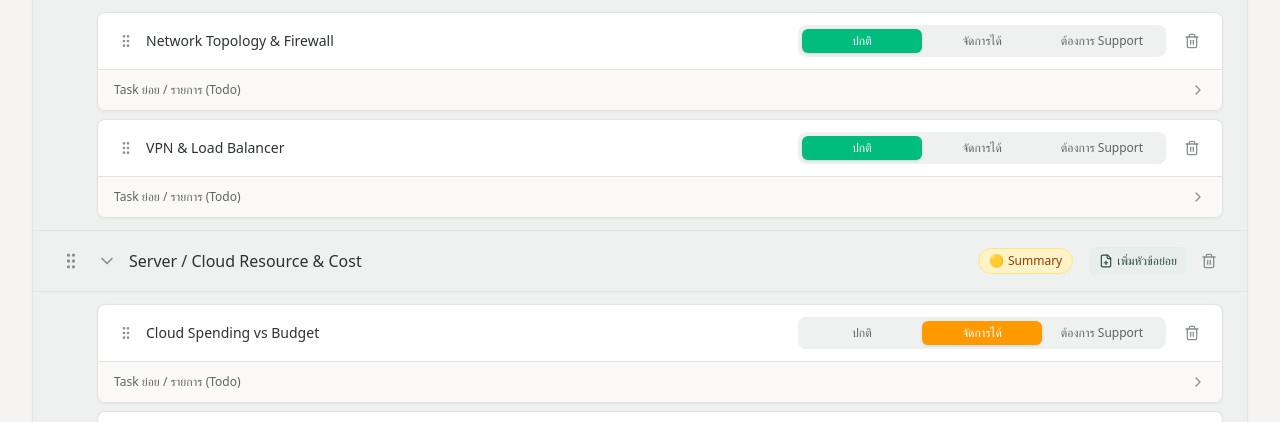
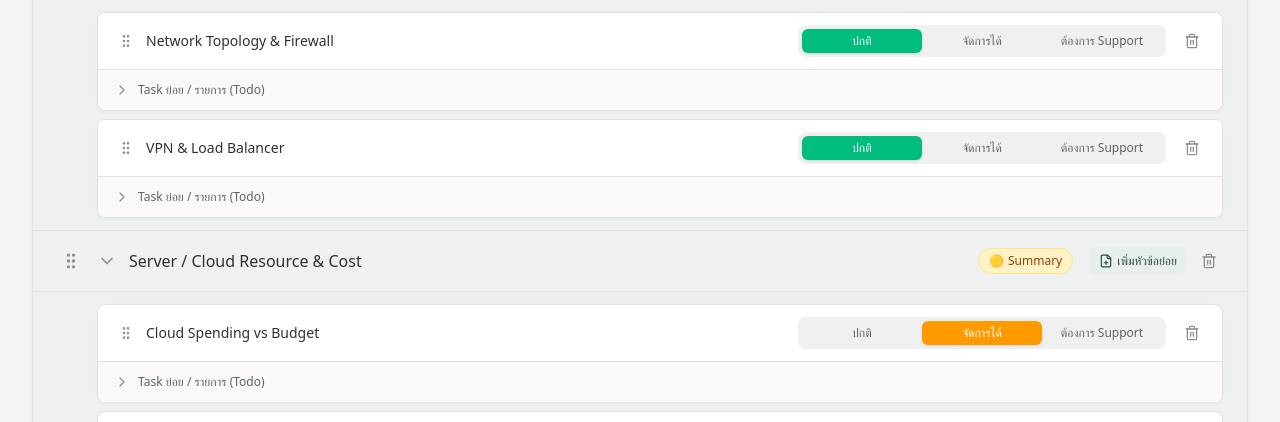
Before and after one commit to chittawan/archtown, a React (Vite) app: page / in a window 1280 px wide. Shown: the part 378-800 px from the top of the page. Built offline with nearby package versions, Linux system fonts and the light colour scheme.

Commit message:
fixed: ux/ui project

```diff
--- a/src/pages/project/manage.tsx
+++ b/src/pages/project/manage.tsx
@@ -1,5 +1,5 @@
 import React, { useState, useEffect, useRef } from 'react';
-import { Plus, ChevronDown, ChevronRight, Trash2, Users, FolderPlus, FilePlus, GripVertical, Check, Circle } from 'lucide-react';
+import { Plus, ChevronDown, ChevronRight, Trash2, Users, FolderPlus, FilePlus, GripVertical, Check, Circle, X } from 'lucide-react';
 import {
   DndContext,
   DragEndEvent,
@@ -930,8 +930,13 @@ export default function ProjectManagePage() {
           <button
             type="button"
             onClick={onTodoSectionToggle}
-            className="w-full px-4 py-3 flex items-center justify-between gap-2 text-left hover:bg-[var(--color-overlay)] transition-colors"
+            className="w-full px-4 py-3 flex items-center justify-start gap-2 text-left hover:bg-[var(--color-overlay)] transition-colors"
           >
+            {isTodoSectionOpen ? (
+              <ChevronDown className="w-4 h-4 text-[var(--color-text-subtle)] flex-shrink-0" />
+            ) : (
+              <ChevronRight className="w-4 h-4 text-[var(--color-text-subtle)] flex-shrink-0" />
+            )}
             <span className="text-xs font-medium text-[var(--color-text-muted)]">
               Task ย่อย / รายการ (Todo)
               {details.length > 0 && (
@@ -940,11 +945,6 @@ export default function ProjectManagePage() {
                 </span>
               )}
             </span>
-            {isTodoSectionOpen ? (
-              <ChevronDown className="w-4 h-4 text-[var(--color-text-subtle)] flex-shrink-0" />
-            ) : (
-              <ChevronRight className="w-4 h-4 text-[var(--color-text-subtle)] flex-shrink-0" />
-            )}
           </button>
           {isTodoSectionOpen && (
             <div className="px-4 pb-3 pt-0">
@@ -1190,9 +1190,15 @@ export default function ProjectManagePage() {
         <StatusBadge status="YELLOW" />
         <StatusBadge status="RED" />
         {statusFilter === 'RED' && (
-          <span className="text-xs font-medium text-rose-600 dark:text-rose-400 bg-rose-100 dark:bg-rose-900/40 px-2 py-1 rounded">
+          <button
+            type="button"
+            onClick={() => setStatusFilter('ALL')}
+            className="inline-flex items-center gap-1.5 text-xs font-medium text-rose-600 dark:text-rose-400 bg-rose-100 dark:bg-rose-900/40 hover:bg-rose-200 dark:hover:bg-rose-800/50 px-2 py-1 rounded transition-colors"
+            title="แสดงทั้งหมด"
+          >
             แสดงเฉพาะ RED
-          </span>
+            <X className="w-3.5 h-3.5" />
+          </button>
         )}
         <div className="flex items-center gap-2 ml-auto">
           <button
```
